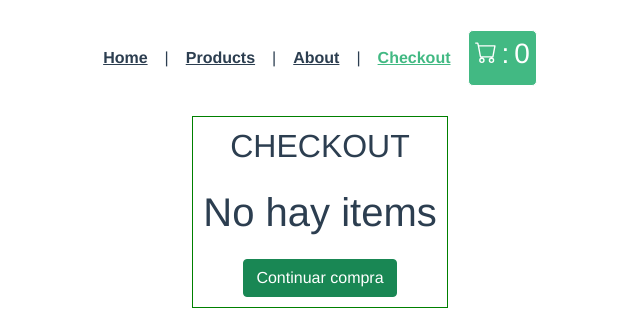
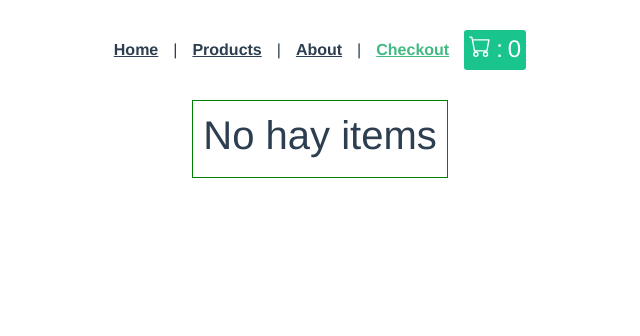
Before and after one commit to emilianoayala/ProseVuex, a Vue app: page /checkout in a window 1280 px wide. Shown: the top 336 px of the page, without its empty margins (320-960 px from the left). Built offline with nearby package versions, Linux system fonts and the light colour scheme.

Commit message:
estilos applicacion

```diff
--- a/src/App.vue
+++ b/src/App.vue
@@ -38,8 +38,8 @@ nav {
 	padding: 30px;
 	display: flex;
 	justify-content: center;
-	align-items: baseline;
-	gap: 17px;
+	align-items: center !important;
+	gap: 15px;
 }
 
 nav a {
--- a/src/components/Carrito.vue
+++ b/src/components/Carrito.vue
@@ -6,8 +6,8 @@
 		title="Click para ver mi carrito"
 	>
 		<b-icon class="carrito-icon" icon="cart"></b-icon>
-		<h3>:</h3>
-		<h3>{{ $store.state.productos.length }}</h3>
+		<h4>:</h4>
+		<h4>{{ $store.state.productos.length }}</h4>
 
 		<b-modal id="carrito-mod" title="Mi Carrito" scrollable>
 			<div class="my-modal" v-if="$store.state.productos.length > 0">
@@ -15,10 +15,10 @@
 					Cantidad de productos: {{ $store.state.productos.length }}
 
 					<b-button
+						class="emptyButton"
 						@click="accionVaciar"
 						v-b-tooltip.hover
 						title="Vaciar carrito"
-						variant="danger"
 						>☒</b-button
 					>
 				</div>
@@ -50,7 +50,7 @@
 						</div>
 
 						<b-button
-							variant="danger"
+							class="deleteButton"
 							@click="accionEliminar(index)"
 						>
 							<b-icon icon="cart-x-fill"></b-icon>
@@ -145,16 +145,13 @@ export default {
 
 .carrito {
 	display: flex !important;
+	align-items: stretch !important;
 	color: white;
-	background-color: #42b983;
-	justify-content: space-evenly !important;
-	align-items: baseline !important;
+	background: #19c58c;
+	padding: 5px;
+	border-radius: 3px;
+	height: 40px;
 	gap: 5px;
-	border: 1px solid white;
-	width: fit-content;
-	height: fit-content;
-	padding: 6px;
-	border-radius: 5px;
 }
 
 li {
@@ -174,7 +171,6 @@ li {
 	flex-direction: column;
 	align-items: stretch;
 	padding: 15px;
-	/* width: 100%; */
 }
 
 .titulo {
@@ -199,4 +195,14 @@ li {
 	display: flex;
 	flex-direction: column;
 }
+
+.deleteButton {
+	background: #e6490b;
+	border: none;
+}
+
+.emptyButton {
+	background: #e6490b;
+	border: none;
+}
 </style>
--- a/src/components/Item.vue
+++ b/src/components/Item.vue
@@ -2,12 +2,11 @@
 	<div class="item">
 		<b-img class="imagen-a" :src="imagen" alt="Image"></b-img>
 		<h3>{{ nombre }}</h3>
-		<h3>${{ precio }}</h3>
+		<h4>${{ precio }}</h4>
 		<div class="checkout">
 			<b-button
-				class="itemButton"
+				class="addButton"
 				@click="accionAgregar({ nombre, precio, imagen })"
-				variant="primary"
 				v-b-tooltip.hover
 				title="Añadir a Carrito"
 				v-if="!checkout"
@@ -15,9 +14,8 @@
 				<b-icon class="carrito-icon" icon="cart-plus"></b-icon>
 			</b-button>
 			<b-button
-				class="itemButton"
+				class="buyButton"
 				@click="accionComprar({ nombre, precio, imagen })"
-				variant="success"
 				v-b-tooltip.hover
 				title="Comprar"
 				v-if="!checkout"
@@ -55,18 +53,18 @@ export default {
 .item {
 	display: flex;
 	flex-direction: column;
-	justify-content: space-around;
+	justify-content: center;
 	align-items: center;
-	width: 350px;
-	height: 500px;
-	margin-top: 10px;
+	width: 300px;
+	height: 450px;
+	padding: 10px;
 	border: solid 1px;
-	border-radius: 15px;
+	border-radius: 10px;
 }
 
 .imagen-a {
 	width: 90%;
-	height: 60%;
+	height: 65%;
 	object-fit: contain;
 }
 
@@ -75,13 +73,21 @@ export default {
 	gap: 5px;
 }
 
-.itemButton {
-	height: 60px;
-	width: 60px;
+.buyButton {
+	height: 45px;
+	width: 50px;
+	background: #42b983;
+	border: none;
+}
+
+.addButton {
+	height: 45px;
+	width: 50px;
+	background: #4283b9;
+	border: none;
 }
 
 .carrito-icon {
-	font-size: 30px !important;
+	font-size: 25px !important;
 }
-
 </style>
--- a/src/views/CheckoutView.vue
+++ b/src/views/CheckoutView.vue
@@ -1,9 +1,9 @@
 <template>
 	<div class="container">
-		<h2>CHECKOUT</h2>
-		<div class="checkout" v-if="productos.length === 1">
+		<div v-if="productos.length === 1">
+			<h3>CHECKOUT</h3>
 			<Item
-				class="checkout"
+				class="item"
 				v-for="(item, index) in productos"
 				:key="index"
 				:imagen="item.imagen"
@@ -11,18 +11,25 @@
 				:precio="item.precio"
 				:checkout="true"
 			/>
+
+			<b-button class="boton" variant="success"
+				>Continuar compra</b-button
+			>
 		</div>
 
-		<h1 v-else-if="productos!=0">
+		<div v-else-if="productos != 0">
+			<h3>CHECKOUT</h3>
 			<h3 v-for="(item, index) in productos" :key="index">
 				{{ item.nombre }}
 				${{ item.precio }}
 			</h3>
-		</h1>
+
+			<b-button class="boton" variant="success"
+				>Continuar compra</b-button
+			>
+		</div>
 
 		<h1 v-else>No hay items</h1>
-
-		<b-button class="boton" variant="success">Continuar compra</b-button>
 	</div>
 </template>
 
@@ -49,14 +56,14 @@ export default {
 	flex-direction: column;
 	align-items: center;
 	border: 1px solid green;
+	padding: 10px;
 	height: fit-content;
 	width: fit-content;
-	gap: 15px;
-	padding: 10px;
 }
 
-.checkout {
-	height: 330px;
-	width: 300px;
+.item {
+	height: 300px;
+	width: 250px;
+	border: none !important;
 }
 </style>
```
